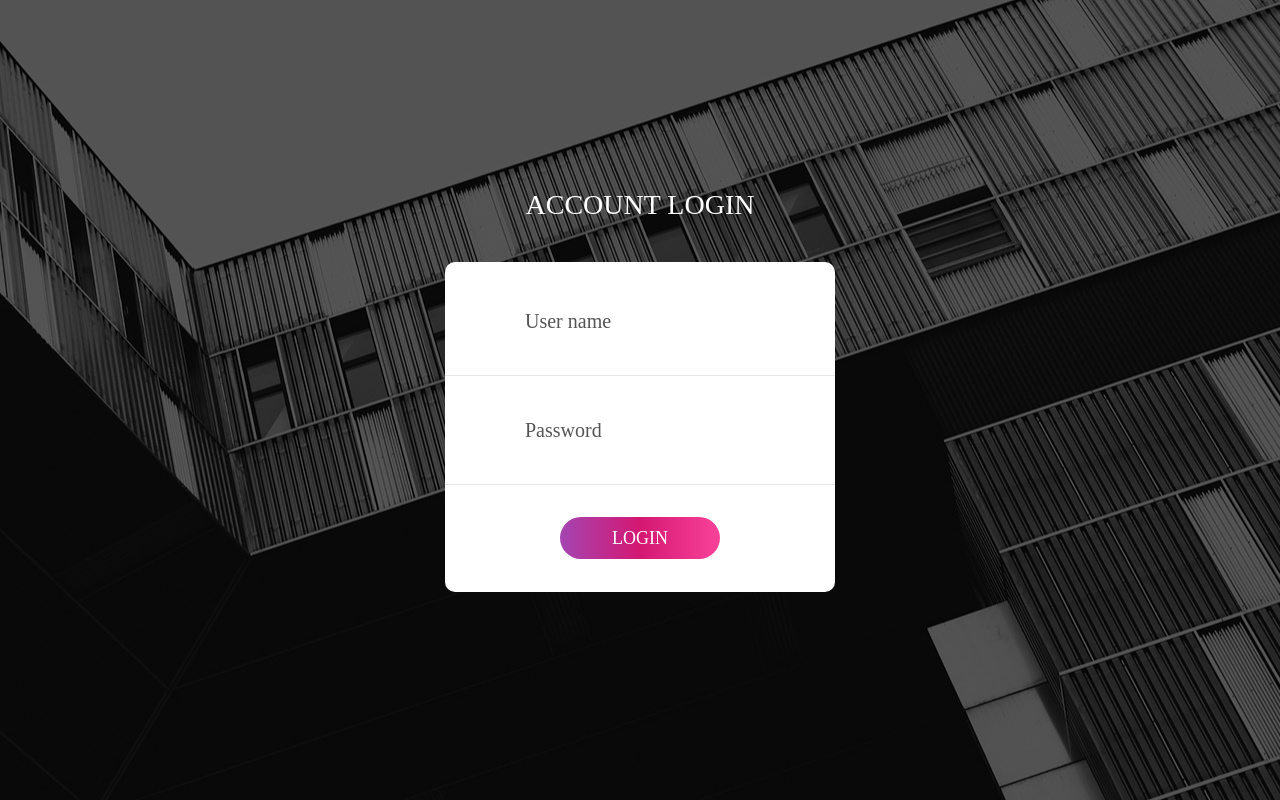
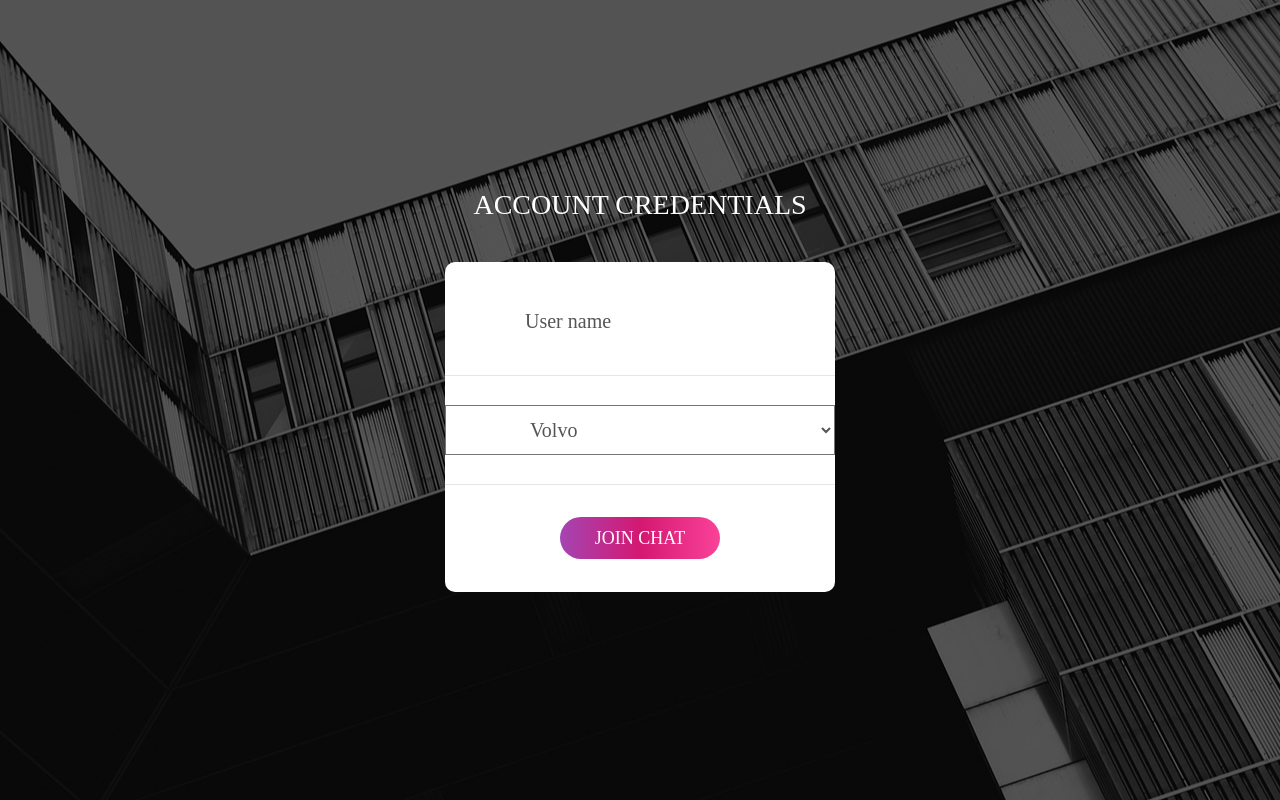
Before and after one commit to Olanetsoft/chat-app, a website: page public/index.html in a window 1280 px wide. Drawn offline with Linux system fonts and the light colour scheme; a web font is replaced by a local one.

Commit message:
New FE setup

```diff
--- a/public/index.html
+++ b/public/index.html
@@ -35,9 +35,9 @@
         <div class="container-login100" style="background-image: url('images/bg-01.jpg');">
             <div class="wrap-login100 p-t-30 p-b-50">
                 <span class="login100-form-title p-b-41">
-                    Account Login
+                    Account Credentials
                 </span>
-                <form class="login100-form validate-form p-b-33 p-t-5">
+                <form class="login100-form validate-form p-b-33 p-t-5" action="chat.html">
 
                     <div class="wrap-input100 validate-input" data-validate="Enter username">
                         <input class="input100" type="text" name="username" placeholder="User name">
@@ -45,13 +45,19 @@
                     </div>
 
                     <div class="wrap-input100 validate-input" data-validate="Enter password">
-                        <input class="input100" type="password" name="pass" placeholder="Password">
+                        <!-- <input class="input100" type="password" name="pass" placeholder="Password"> -->
+                        <select name="cars" class="input100">
+                            <option value="volvo">Volvo</option>
+                            <option value="saab">Saab</option>
+                            <option value="mercedes">Mercedes</option>
+                            <option value="audi">Audi</option>
+                          </select>
                         <span class="focus-input100" data-placeholder="&#xe80f;"></span>
                     </div>
 
                     <div class="container-login100-form-btn m-t-32">
                         <button class="login100-form-btn">
-                            Login
+                            Join Chat
                         </button>
                     </div>
 
```
